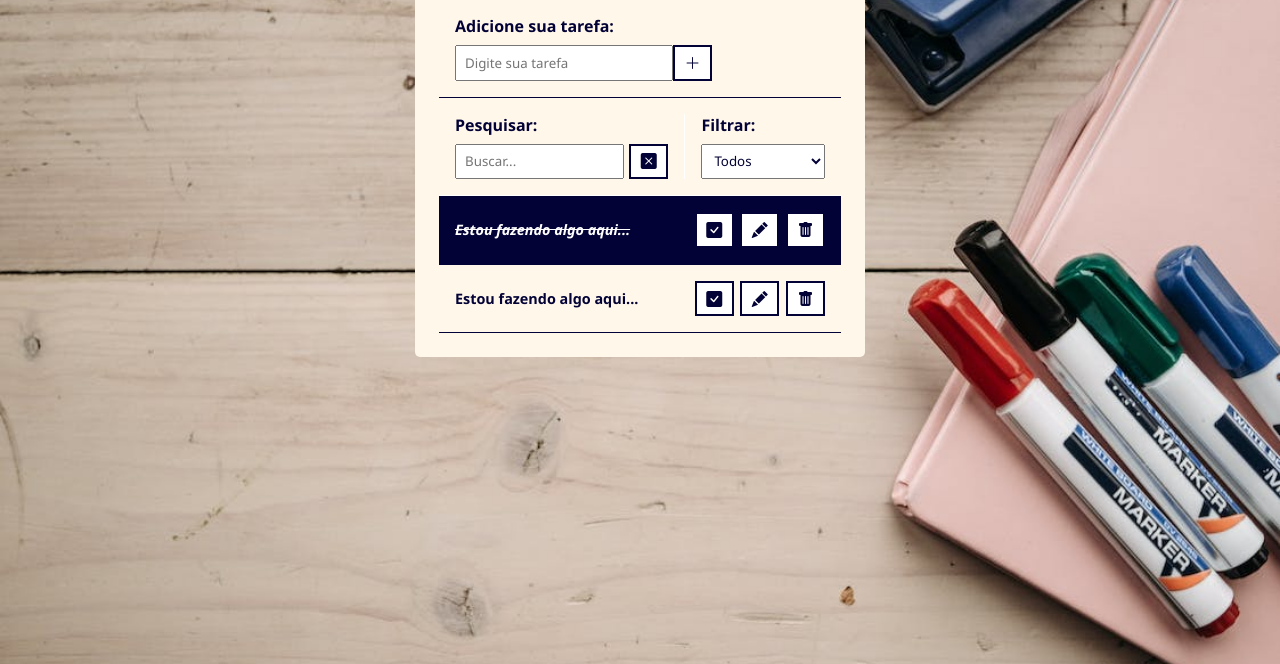
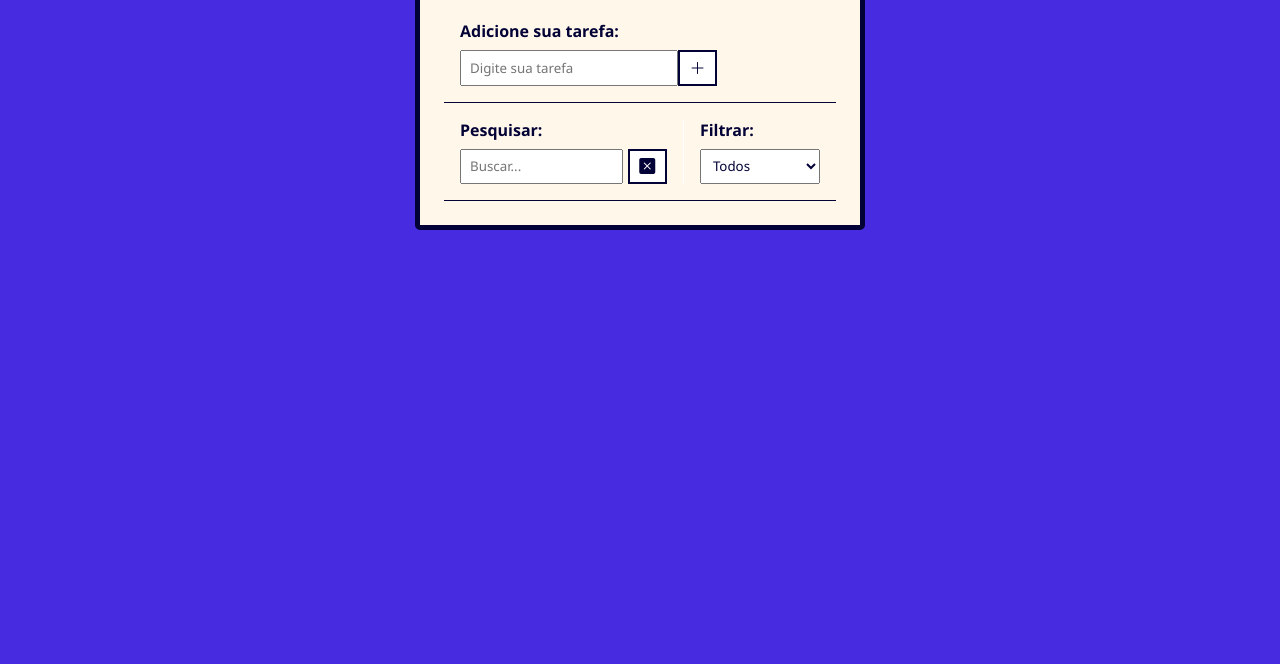
Before and after one commit to PaulaSuyaneDEV/To-Do-Lista, a plain HTML site: page index.html in a window 1280 px wide. Shown: the part 136-800 px from the top of the page. Drawn offline with nearby package versions, Linux system fonts and the light colour scheme.

Commit message:
to do list finalizada

```diff
--- a/index.html
+++ b/index.html
@@ -50,30 +50,7 @@
     </div>
   </div>
   <div id="todo-list">
-      <div class="todo done">
-      <h3>Estou fazendo algo aqui...</h3>
-      <button class="finish-todo">
-      <i class="bi bi-check-square-fill"></i>
-      </button>
-      <button class="edit-todo">
-      <i class="bi bi-pencil-fill"></i>
-      </button>
-      <button class="remove-todo">
-      <i class="bi bi-trash-fill"></i>
-      </button>
-    </div>
-    <div class="todo">
-        <h3>Estou fazendo algo aqui...</h3>
-        <button class="finish-todo">
-        <i class="bi bi-check-square-fill"></i>
-        </button>
-        <button class="edit-todo">
-        <i class="bi bi-pencil-fill"></i>
-        </button>
-        <button class="remove-todo">
-        <i class="bi bi-trash-fill"></i>
-        </button>
-      </div>
+
   </div>
 </div>
 </body>
--- a/src/css/styles.css
+++ b/src/css/styles.css
@@ -7,11 +7,11 @@
 }
 
 body {
-    background-image: url(../img/background-img.jpeg);
     background-position: center;
     background-size: cover;
     background-repeat: no-repeat;
     height: 90vh;
+    background-color: rgb(70, 43, 224);
 }
 
 button {
@@ -57,6 +57,7 @@ input , select {
     background-color: rgb(255, 247, 233);
     padding: 1.5rem;
     border-radius: 5px;
+    border: 5px solid rgb(2, 2, 54);
 }
 .todo-container header {
     text-align: center;
@@ -88,7 +89,7 @@ input , select {
 
 #toolbar {
     padding: 1rem;
-    border-bottom: 1px solid white;
+    border-bottom: 1px solid rgb(2, 2, 54);
     display: flex;
 }
 #toolbar h4 {
```
Also changed, not shown: src/img/background-img.jpeg (deleted).
